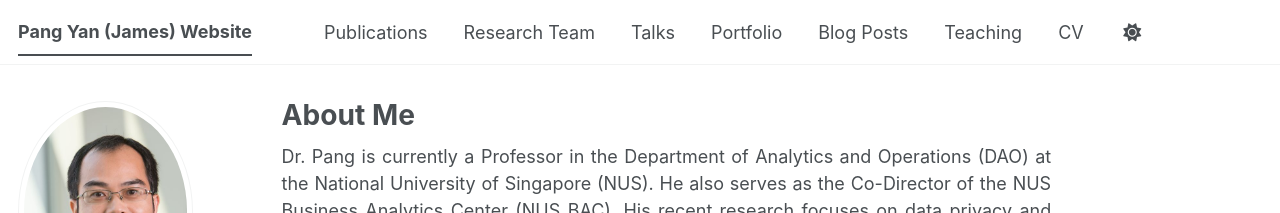
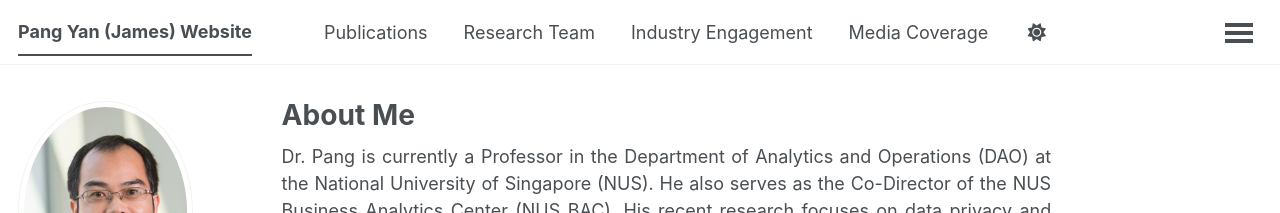
Before and after one commit to jamespangyan/jamespangyan.github.io, a Jekyll site: the page built from _pages/about.md, in a window 1280 px wide. Shown: the top 213 px of the page. Built offline with Jekyll 4.4.1, drawn with Linux system fonts in a browser that asks for light colours; some web fonts are replaced; a script bundle is joined from its source files by our own code; library files that are not in the unit come from our copies.

Commit message:
Rename navigation for industry, media and technology articles

```diff
--- a/_data/navigation.yml
+++ b/_data/navigation.yml
@@ -15,13 +15,13 @@ main:
   - title: "Research Team"
     url: /team/
 
-  - title: "Talks"
+  - title: "Industry Engagement"
     url: /talks/
 
-  - title: "Portfolio"
+  - title: "Media Coverage"
     url: /portfolio/
 
-  - title: "Blog Posts"
+  - title: "Technology Column Articles"
     url: /year-archive/
 
   - title: "Teaching"
```
